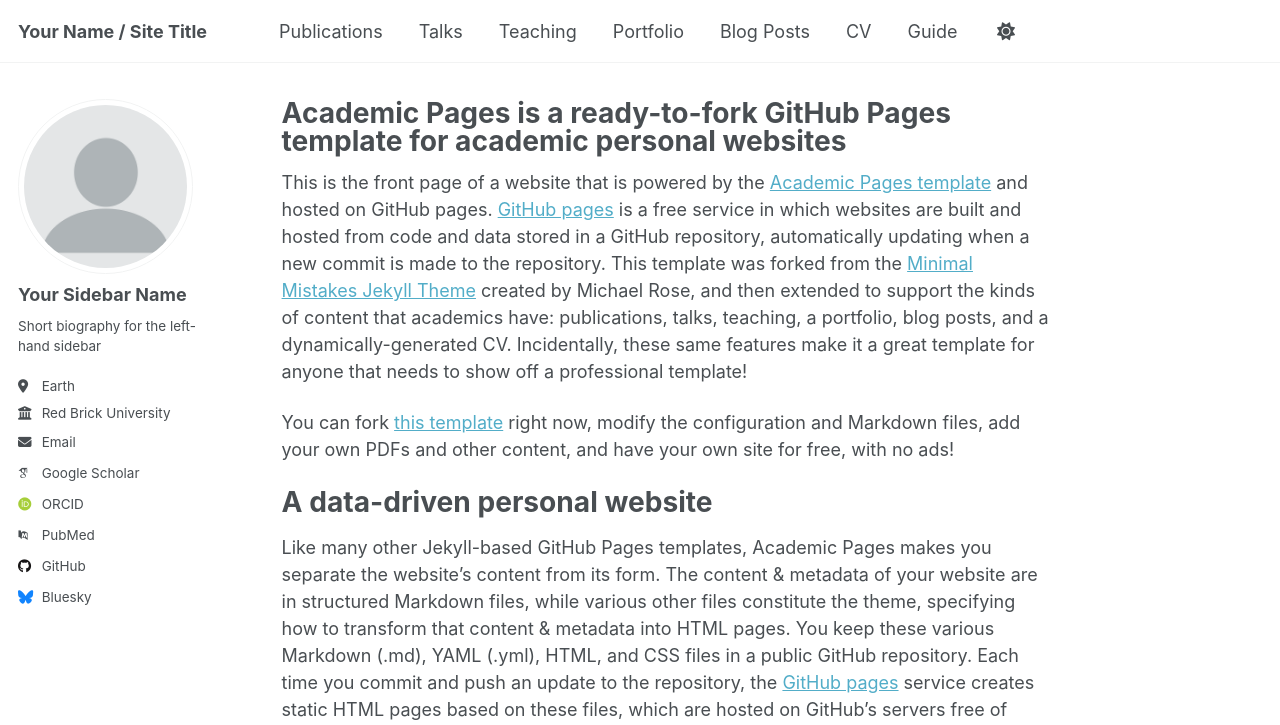
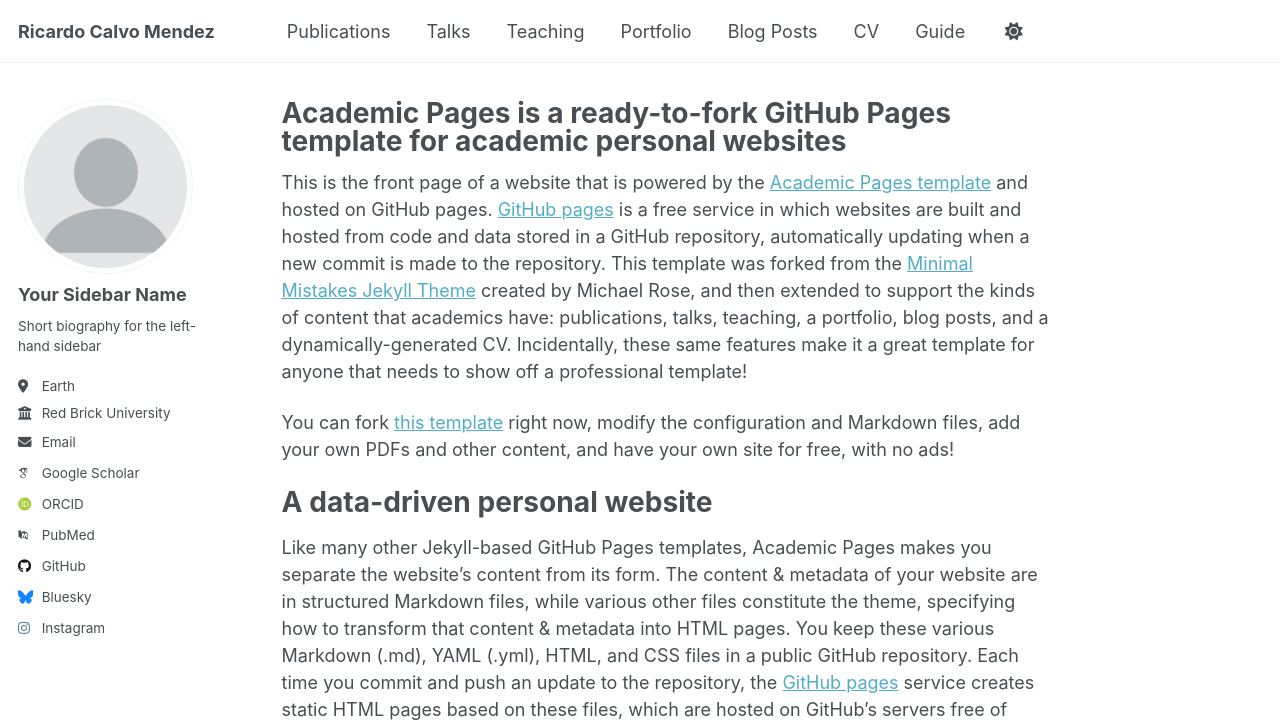
Before and after one commit to rcalvom/rcalvom.github.io, a Jekyll site: the page built from _pages/about.md, in a window 1280 px wide. Shown: the top 725 px of the page. Built offline with Jekyll 4.4.1, drawn with Linux system fonts in a browser that asks for light colours; some web fonts are replaced; a script that is not in the unit is left out.

Commit message:
Update some personal info

```diff
--- a/_config.yml
+++ b/_config.yml
@@ -9,7 +9,7 @@
 # Basic Site Settings
 locale                   : "en-US"
 site_theme               : "default" # Currently available options are "default", "air"
-title                    : "Your Name / Site Title"
+title                    : "Ricardo Calvo Mendez"
 title_separator          : "-"
 name                     : &name "Your Name"
 description              : &description "personal description"
@@ -60,7 +60,7 @@
   goodreads        : # Username
   google_plus      : # Username
   keybase          : # Username
-  instagram        : # Username
+  instagram        : "ricardo_andres_calvo"
   lastfm           : # Username
   linkedin         : # Username
   mastodon         : # URL
```
